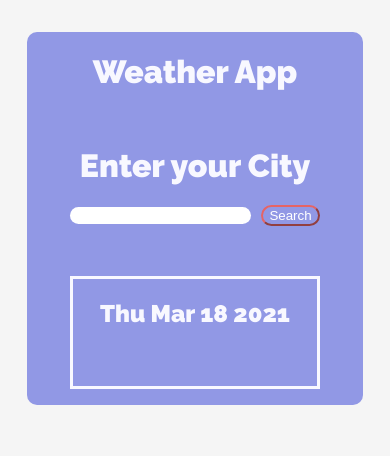
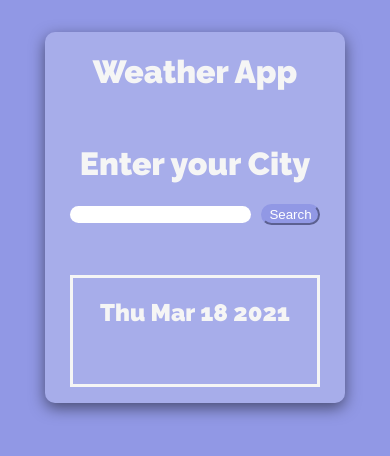
Before and after one commit to FB-1-source/Weather_App_Project, a React (Create React App) app: page / in a window 390 px wide. Shown: the top 456 px of the page. Built offline with nearby package versions, Linux system fonts and the light colour scheme.

Commit message:
design update

```diff
--- a/public/styles.css
+++ b/public/styles.css
@@ -1,16 +1,16 @@
 body {
-  background-color: whitesmoke;
-
+  background-color: #9198e5;
 }
 
 .comb {
-  background-color: #9198e5;
-  width: 50%;
+  width: 600px;
   border-radius: 10px;
   display: flex;
   align-items: center;
   justify-content: center;
   flex-direction: column;
+  background: rgba(255, 255, 255, 0.2);
+  box-shadow: 0 5px 15px rgba(0, 0, 0, 0.5);
 }
 
 .all {
@@ -23,7 +23,7 @@ body {
 }
 
 body {
-  color: ghostwhite;
+  color: whitesmoke;
   font-family: "Raleway", sans-serif;
 }
 
@@ -39,8 +39,7 @@ body {
   color: white;
   text-align: center;
   margin-left: 10px;
-  outline: none;
-  border-color: #e66465;
+  border-color: #9198e5;
 }
 
 .box {
@@ -59,9 +58,9 @@ body {
   margin-top: 4%;
 }
 
-@media (max-width: 600px) {
+@media (max-width: 700px) {
   .comb {
-    width: 90%;
-    height: 100%;
+    width: 300px;
+    height: 90%;
   }
 }
--- a/src/Components/About.jsx
+++ b/src/Components/About.jsx
@@ -43,6 +43,7 @@ function About() {
   }
 
   return (
+    <div>
       <div className="comb">
         <Heading />
         <div className="par">
@@ -68,6 +69,7 @@ function About() {
           </div>
         </div>
       </div>
+    </div>
   );
 }
 
```
Lines whose indentation alone changed are shown as unchanged.
